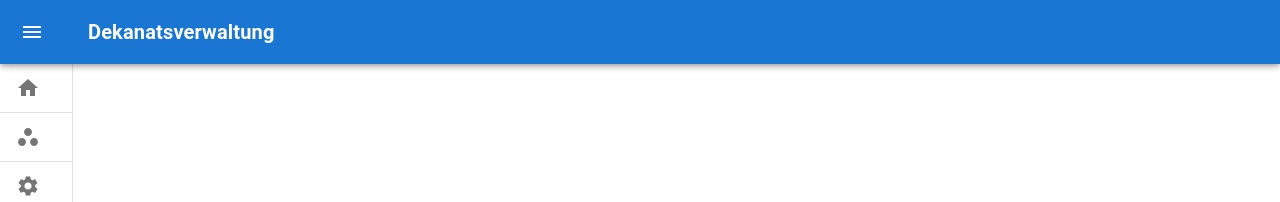
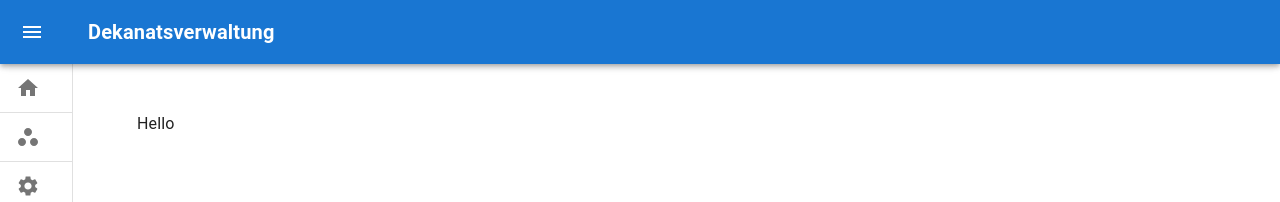
Before and after one commit to intutable/intutable, a Next.js app: page / in a window 1280 px wide. Shown: the top 202 px of the page. Built offline with nearby package versions, Linux system fonts and the light colour scheme.

Commit message:
fix: placeholder on landing page

```diff
--- a/src/pages/index.tsx
+++ b/src/pages/index.tsx
@@ -2,12 +2,15 @@ import type { NextPage } from "next"
 
 import Title from "@components/Head/Title"
 import Link from "@components/Link/Link"
-
+import { Typography } from "@mui/material"
 
 const Home: NextPage = () => {
-    return <>
-        <Title title="Startseite" />
-    </>
+    return (
+        <>
+            <Title title="Startseite" />
+            <Typography>Hello</Typography>
+        </>
+    )
 }
 
 export default Home
```
